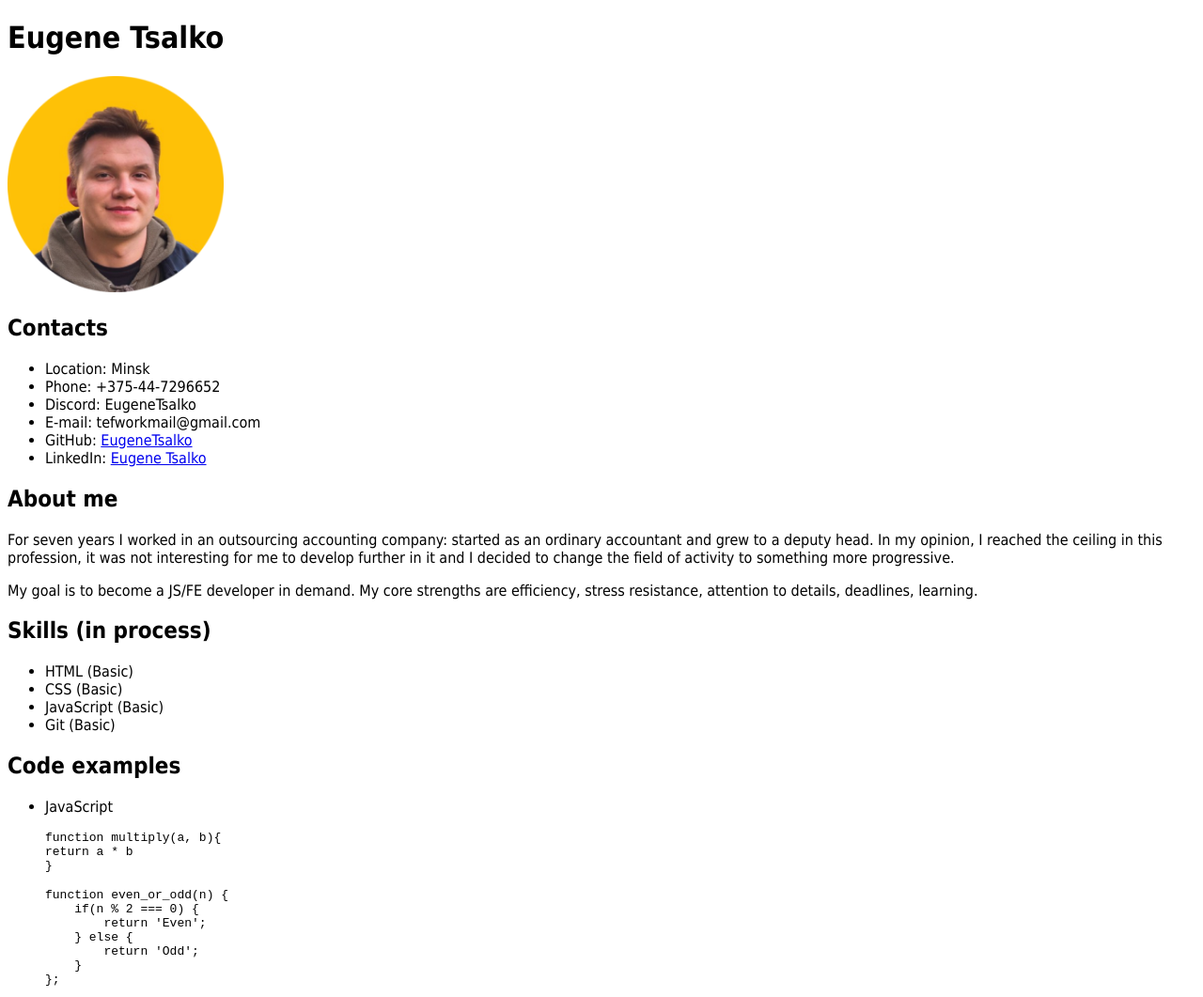
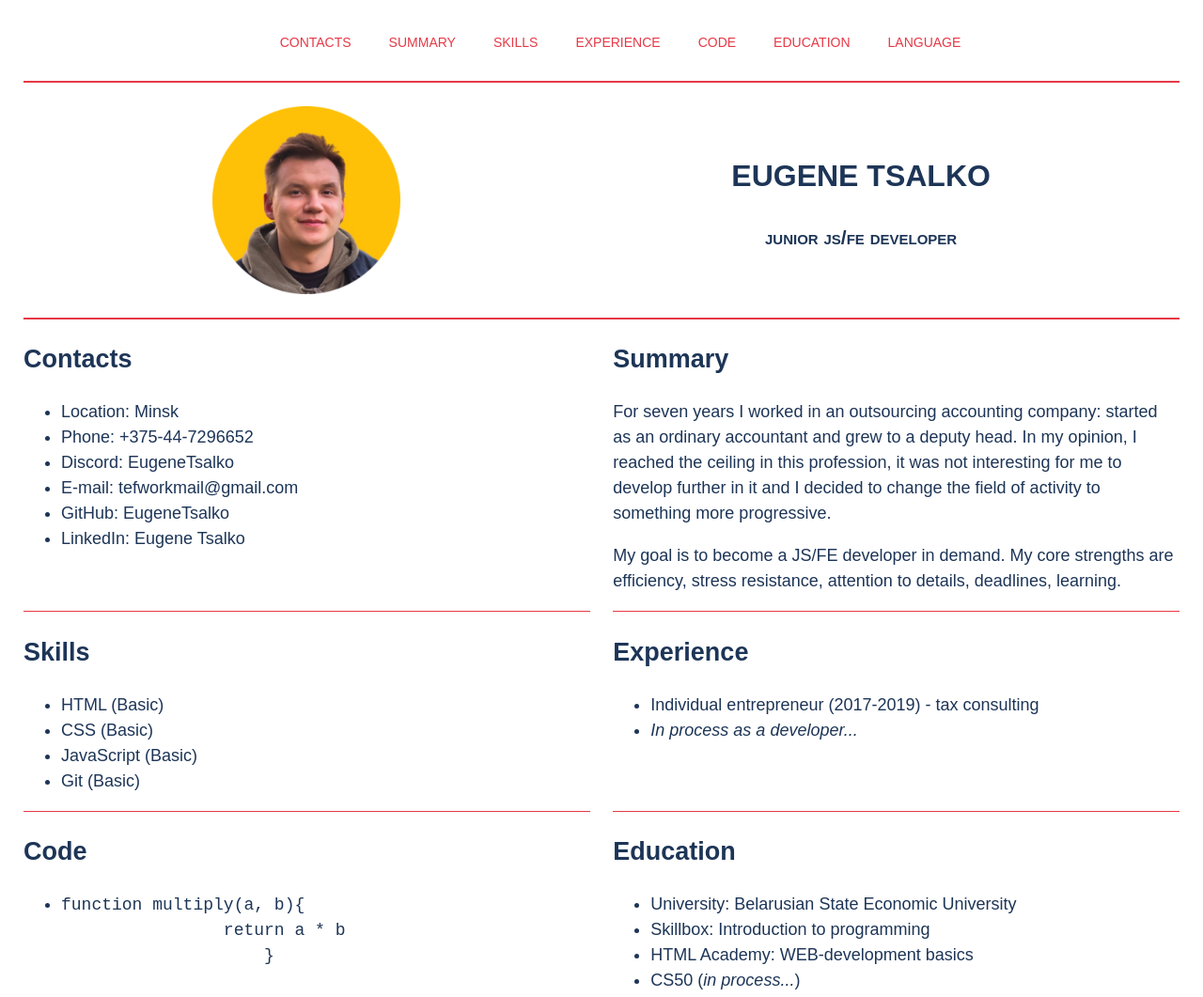
Before and after one commit to EugeneTsalko/rsschool-cv1, a plain HTML site: page index.html in a window 1280 px wide. Shown: the top 1061 px of the page at 94% size. Drawn offline with Linux system fonts and the light colour scheme.

Commit message:
added all stuff

```diff
--- a/index.html
+++ b/index.html
@@ -7,10 +7,35 @@
     <title>Eugene Tsalko CV</title>
     <link href="style.css" rel="stylesheet" type="text/css">
 </head>
+
+
 <body>
-    <h1>Eugene Tsalko</h1>
-    <img class="me-png" src="me.png">
-    <h2>Contacts</h2>
+    <header class="header">
+        <div class="container">
+            <nav class="nav">
+                <ul class="nav-list">
+                  <li class="nav-item"><a href="#contacts" class="nav-link">contacts</a></li>
+                  <li class="nav-item"><a href="#summary" class="nav-link">summary</a></li>
+                  <li class="nav-item"><a href="#skills" class="nav-link">skills</a></li>
+                  <li class="nav-item"><a href="#experience" class="nav-link">experience</a></li>
+                  <li class="nav-item"><a href="#code" class="nav-link">code</a></li>
+                  <li class="nav-item"><a href="#education" class="nav-link">education</a></li>
+                  <li class="nav-item"><a href="#language" class="nav-link">language</a></li>
+                </ul>
+              </nav>
+        </div>
+    </header>
+    <main class="main">
+        <div class="container main-container">
+            <section class="section-profile" id="profile">
+                <img src="me.png" alt="logo" class="profile-logo">
+                <div>
+                    <h1 class="section-title">EUGENE TSALKO</h1>
+                    <h3 class="section-title">junior js/fe developer</h3>
+                </div>
+            </section>
+            <section class="section" id="contacts">
+                <h2 class="section-title">Contacts</h2>
                 <ul>
                     <li>Location: Minsk</li>
                     <li>Phone: +375-44-7296652</li>
@@ -19,38 +44,48 @@
                     <li>GitHub: <a href="https://github.com/EugeneTsalko">EugeneTsalko</a></li>
                     <li>LinkedIn: <a href="https://by.linkedin.com/in/eugene-tsalko-21a3841ba">Eugene Tsalko</a></li>
                 </ul>
-    <h2>About me</h2>
+            </section>
+            <section class="section" id ="summary">
+                <h2 class="section-title">Summary</h2>
                 <p>For seven years I worked in an outsourcing accounting company: started as an ordinary accountant and grew to a deputy head. In my opinion, I reached the ceiling in this profession, it was not interesting for me to develop further in it and I decided to change the field of activity to something more progressive.</p>
                 <p>My goal is to become a JS/FE developer in demand. My core strengths are efficiency, stress resistance, attention to details, deadlines, learning.</p>
-    <h2>Skills (in process)</h2>
+            </section>
+            <section class="section" id="skills">
+                <h2 class="section-title">Skills</h2>
                 <ul>
                     <li>HTML (Basic)</li>
                     <li>CSS (Basic)</li>
                     <li>JavaScript (Basic)</li>
                     <li>Git (Basic)</li>
                 </ul>
-    <h2>Code examples</h2>
+            </section>
+            <section class="section" id="experience">
+                <h2 class="section-title">Experience</h2>
                 <ul>
-            <li>JavaScript</li>
-            <p><pre>function multiply(a, b){
+                    <li>Individual entrepreneur (2017-2019) - tax consulting</li>
+                    <li><i>In process as a developer...</i></li>
+                </ul>
+            </section>
+            <section class="section" id="code">
+                <h2 class="section-title">Code</h2>
+                <ul>
+                    <li><pre>function multiply(a, b){
                 return a * b
-}</pre></p>
+                    }
+        </pre></li>
 
-            <p></p><pre>function even_or_odd(n) {
+                    <li><pre>function even_or_odd(n) {
             if(n % 2 === 0) {
                 return 'Even';
             } else {
                 return 'Odd';
             }
-};</pre></p>
+        }
+    </pre></li>
                 </ul>
-
-    <h2>Experience</h2>
-        <ul>
-            <li>Individual entrepreneur (2017-2019) - tax consulting</li>
-            <li><i>In process as a developer...</i></li>
-        </ul>
-    <h2>Education and courses</h2>
+            </section>
+            <section class="section" id="education">
+                <h2 class="section-title">Education</h2>
                 <ul>
                     <li>University: Belarusian State Economic University</li>
                     <li>Skillbox: Introduction to programming</li>
@@ -64,7 +99,9 @@ return a * b
                     </li>
                     <li>RS School: JS/FE #stage0 (<i>in process...</i>)</li>
                 </ul>
-    <h2>Languages</h2>
+            </section>
+            <section class="section" id="language">
+                <h2 class="section-title">Language</h2>
                 <ul>
                     <li>Russian - native</li>
                     <li>Belarusian - native</li>
@@ -76,5 +113,17 @@ return a * b
                             <li>A2 according to <a href="https://examinator.epam.com/">EPAM Adaptive English test 2020</a></li>
                         </ul>
                 </ul>
+            </section>
+        </div>
+    </main>
+    <footer class="footer">
+        <div class="container footer-container">
+            <div>
+                © 2022
+                <a href="https://github.com/EugeneTsalko" class="github-nav-link">github: eugenetsalko</a>
+           </div>
+            <a href="https://rs.school/js/" class="rss"></a>
+        </div>
+    </footer>
 </body>
 </html>
--- a/style.css
+++ b/style.css
@@ -1,8 +1,161 @@
-html {
-    font-family: Tahoma, sans-serif;
+@media (max-width: 768px) {
+    .section {
+      width: 100%;
+    }
 }
 
-.me-png {
-    width: 230px;
-    height: 230px;
+
+* {
+    box-sizing: border-box;
 }
+
+
+html {
+    scroll-behavior: smooth;
+}
+
+
+body {
+display: flex;
+  flex-direction: column;
+  justify-content: space-between;
+  margin: 0px;
+  padding: 0px;
+  min-height: 100vh;
+  font-family: 'Arial', sans-serif;
+  font-size: 18px;
+  font-weight: 400;
+  line-height: 1.5;
+}
+
+
+.container {
+    max-width: 1440px;
+    margin: 0 auto;
+    padding: 0 25px;
+}
+
+
+.main-container {
+    display: flex;
+    flex-wrap: wrap;
+    justify-content: space-between;
+}
+
+
+.nav-list {
+    display: flex;
+    justify-content: center;
+    align-items: center;
+    list-style: none;
+}
+
+
+.nav-link {
+    padding: 0 20px;
+    line-height: 50px;
+    transition: .3s;
+    text-decoration: none;
+    transition: color 0.1s;
+    color: #E63946;
+    font-variant: small-caps;
+    font-size: 20px;
+}
+
+
+.nav-link:hover {
+    color: #457B9D;
+    text-decoration: underline;
+}
+
+
+a {
+    text-decoration: none;
+    transition: color 0.1s;
+    color:#1D3557
+}
+
+
+a:hover {
+    color: #457B9D;
+    text-decoration: underline;
+}
+
+
+.section {
+    width: 49%;
+    border-bottom: 1px solid #E63946;
+    color: #1D3557;
+}
+
+
+.section-profile {
+    display: flex;
+    justify-content: space-around;
+    width: 100%;
+    align-items: center;
+    padding: 25px;
+    border-bottom: 2px solid #E63946;
+    border-top: 2px solid #E63946;
+    text-align: center;
+}
+
+
+h1 {
+    color: #1D3557;
+    font-weight: 700;
+    font-size: 32px;
+}
+
+.section-profile h3 {
+    font-variant: small-caps;
+    font-weight: 700;
+    color: #1D3557;
+}
+
+.profile-logo {
+    width: 200px;
+    height: 200px
+}
+
+
+#language {
+    border-bottom: 0px;
+}
+footer {
+    background: linear-gradient(white, 20%, #457B9D)
+}
+
+
+.footer-container {
+    display: flex;
+    justify-content: space-between;
+    align-items: center;
+    margin: 0 auto;
+    color: #F1FAEE;
+}
+
+
+.github-nav-link {
+    color: #F1FAEE;
+    padding: 0 20px;
+    line-height: 50px;
+    transition: .3s;
+    text-decoration: none;
+    transition: color 0.1s;
+    font-variant: small-caps;
+    font-size: 20px;
+}
+
+
+.github-nav-link:hover {
+    color: #E63946;
+    text-decoration: underline;
+}
+
+
+.rss {
+    width: 121px;
+    height: 45px;
+    background-image: url(./rss.svg);
+}
```
Also changed, not shown: rss.svg (added), 1 other file. Lines whose indentation alone changed are shown as unchanged.
